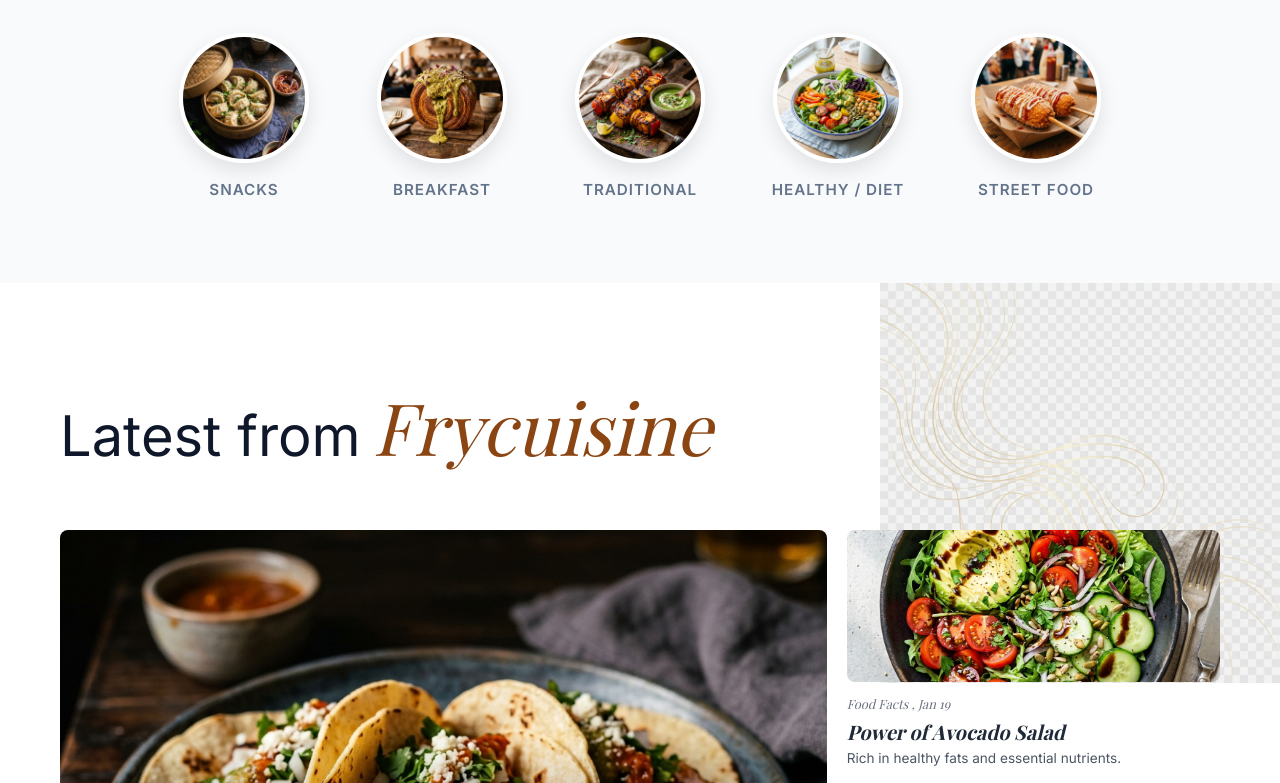
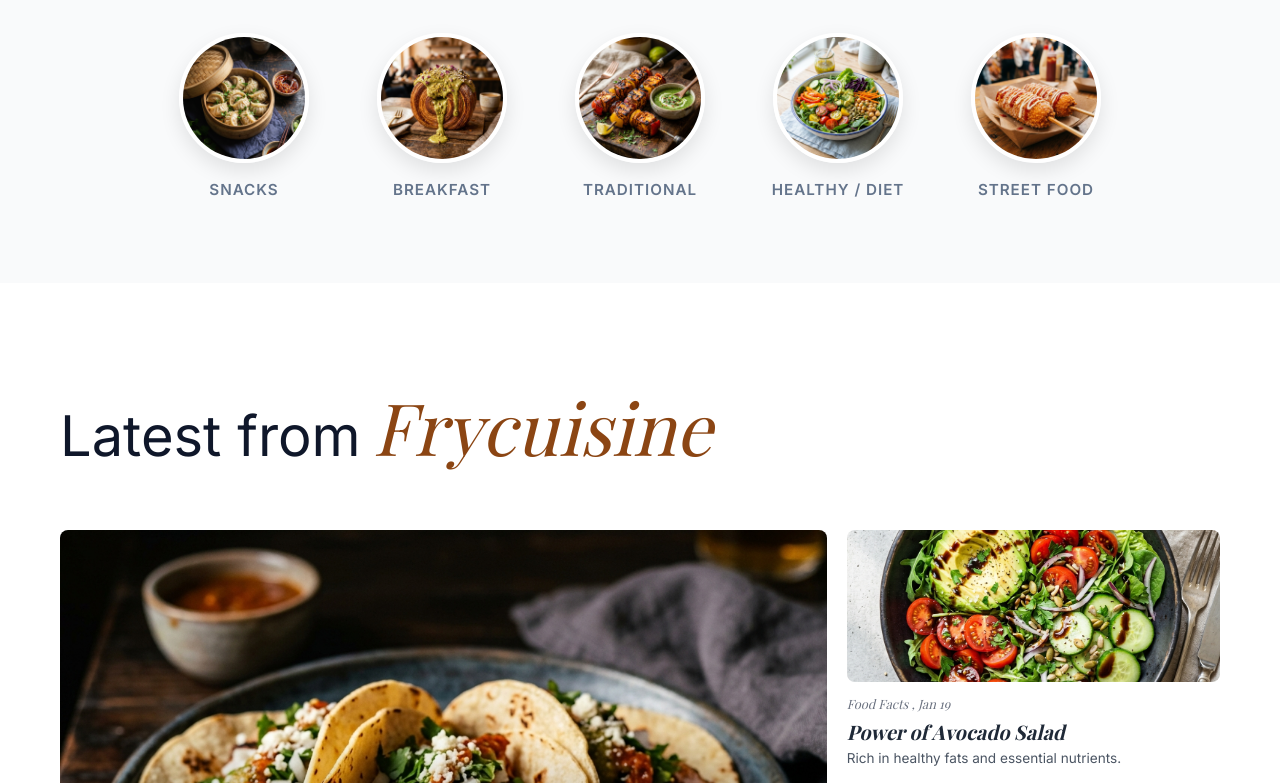
Before and after one commit to CFS-TECH/Frycuisine, a Next.js app: page / in a window 1280 px wide. Shown: the part 6064-6847 px from the top of the page. Built offline with nearby package versions, Linux system fonts and the light colour scheme; a web font is replaced by a local one.

Commit message:
Fix: Removed abstract background lines per user feedback

```diff
--- a/src/components/Latest/Latest.module.css
+++ b/src/components/Latest/Latest.module.css
@@ -3,36 +3,6 @@
   background-color: var(--color-white);
   position: relative;
   overflow: hidden;
-}
-
-/* Abstract Background Lines */
-.section::before {
-  content: '';
-  position: absolute;
-  top: 0;
-  right: 0;
-  width: 400px;
-  height: 400px;
-  background-image: url('/images/abstract_lines.png');
-  background-size: contain;
-  background-repeat: no-repeat;
-  opacity: 0.6;
-  z-index: 0;
-}
-
-.section::after {
-  content: '';
-  position: absolute;
-  bottom: 0;
-  left: 0;
-  width: 300px;
-  height: 300px;
-  background-image: url('/images/abstract_lines.png');
-  background-size: contain;
-  background-repeat: no-repeat;
-  transform: rotate(180deg);
-  opacity: 0.4;
-  z-index: 0;
 }
 
 .container {
```
